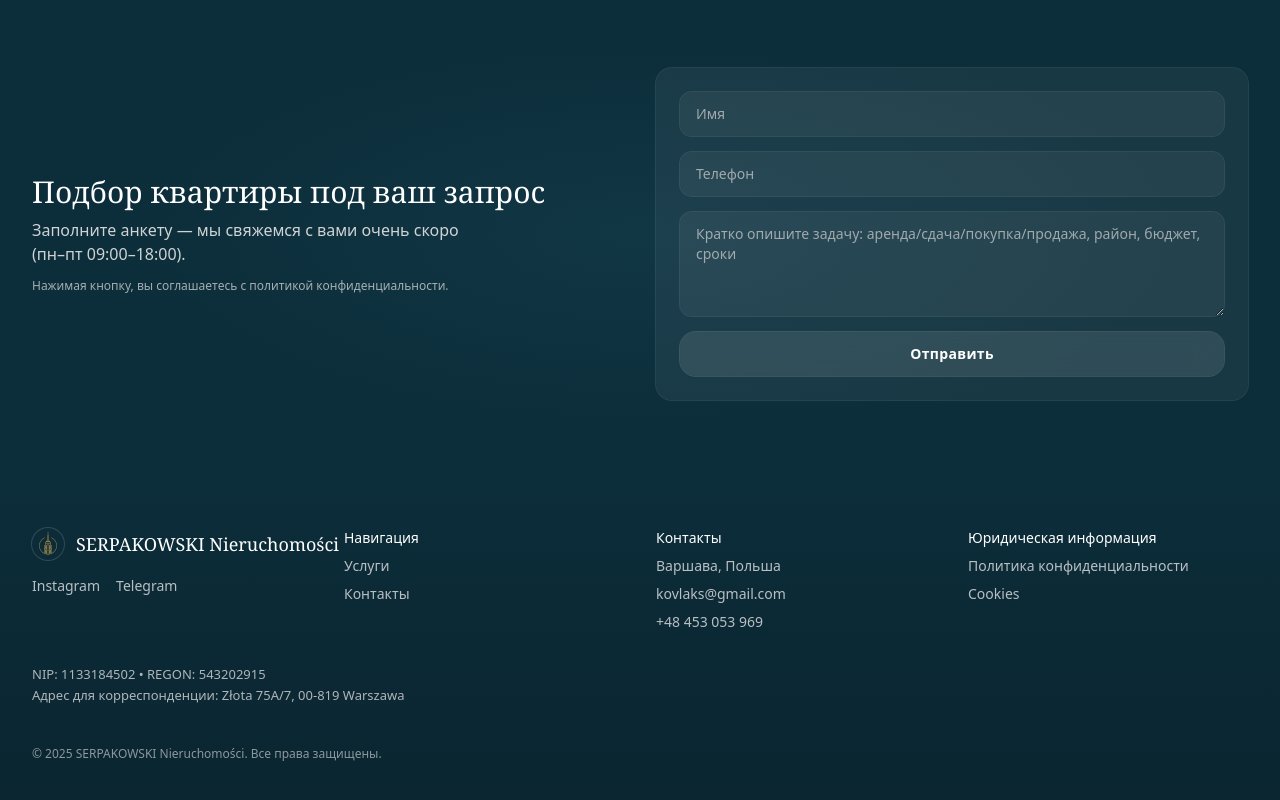
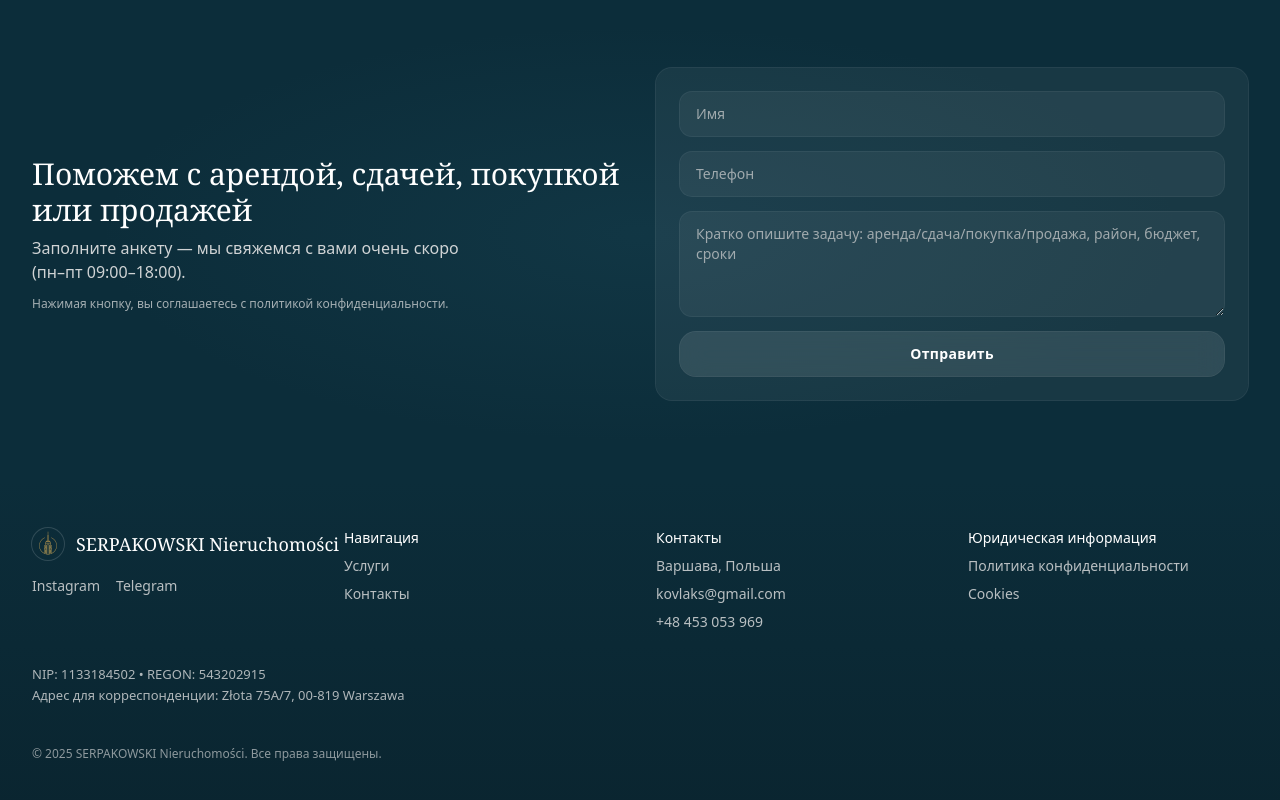
Before and after one commit to kovlaks/serpak-site, a Next.js app: page / in a window 1280 px wide. Shown: the part 2092-2892 px from the top of the page. Built offline with nearby package versions, Linux system fonts and the light colour scheme.

Commit message:
Update page.tsx

```diff
--- a/app/page.tsx
+++ b/app/page.tsx
@@ -353,8 +353,13 @@ export default function Page() {
         <Container>
           <div className="grid gap-8 md:grid-cols-2 items-center">
             <div>
-              <h2 className="font-serif text-3xl text-white">Подбор квартиры под ваш запрос</h2>
-              <p className="mt-2 text-neutral-200/90 max-w-md">Заполните анкету — мы свяжемся с вами очень скоро (пн–пт 09:00–18:00).</p>
+             <h2 className="font-serif text-3xl text-white">
+  Поможем с арендой, сдачей, покупкой или продажей
+</h2>
+<p className="mt-2 text-neutral-200/90 max-w-md">
+  Заполните анкету — мы свяжемся с вами очень скоро (пн–пт 09:00–18:00).
+</p>
+
               <p className="mt-3 text-xs text-neutral-200/70">Нажимая кнопку, вы соглашаетесь с политикой конфиденциальности.</p>
             </div>
             <div className="rounded-2xl p-6 ring-1 ring-white/10 bg-white/5">
```
